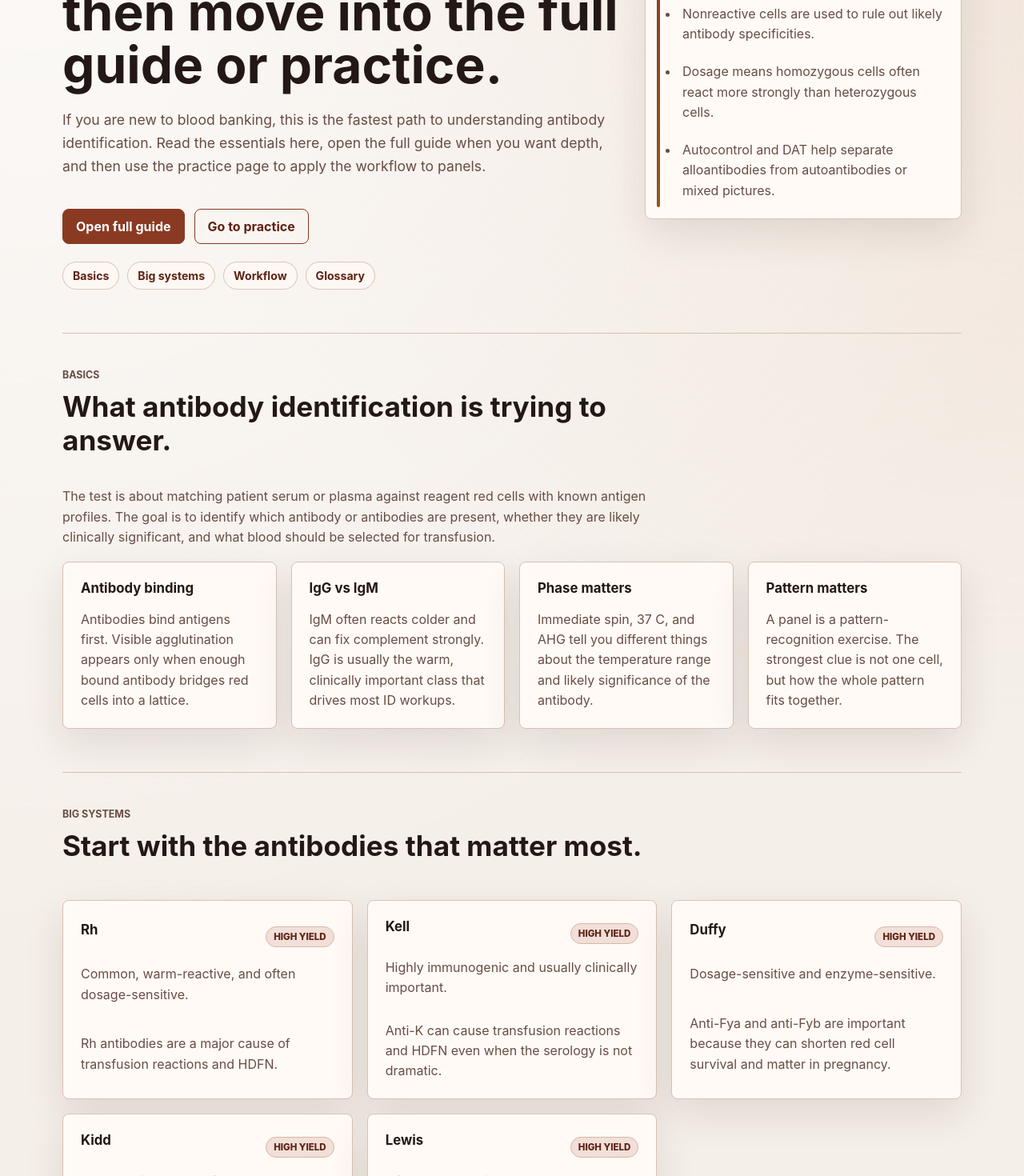
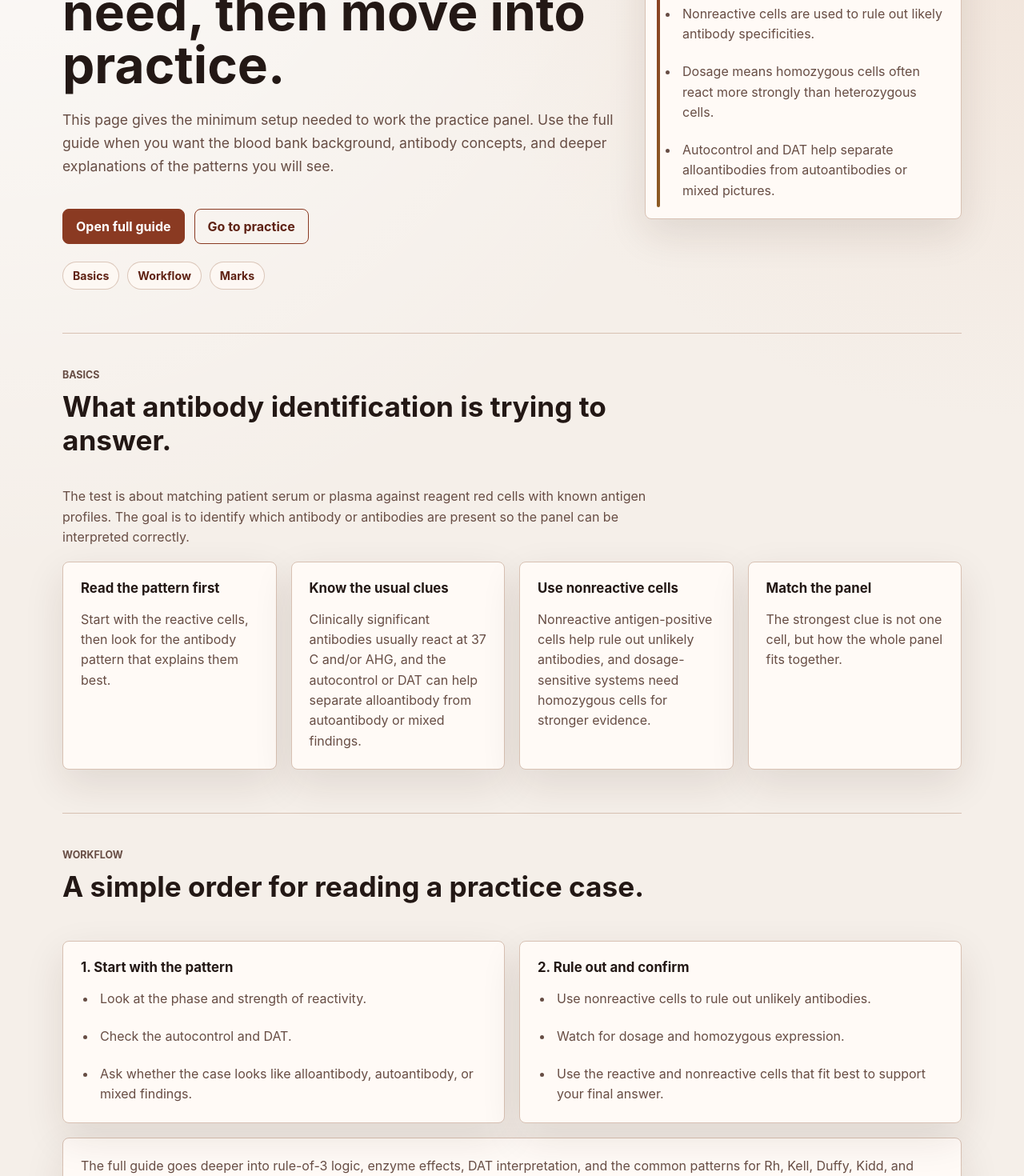
Before and after one commit to katielparkinson/antibody-identification, a Next.js app: page / in a window 1280 px wide. Shown: the part 240-1710 px from the top of the page at 80% size. Built offline with nearby package versions, Linux system fonts and the light colour scheme.

Commit message:
Refine antibody ID learning content

```diff
--- a/src/app/page.tsx
+++ b/src/app/page.tsx
@@ -1,6 +1,6 @@
 import type { Metadata } from "next";
 import Link from "next/link";
-import { glossary, phaseRows, quickFacts, systems } from "@/lib/learningContent";
+import { quickFacts } from "@/lib/learningContent";
 
 export const metadata: Metadata = {
   title: "Antibody Identification | Quick Start",
@@ -13,12 +13,11 @@ export default function Home() {
       <section className="hero guide-hero">
         <div className="hero-copy guide-hero-copy">
           <p className="eyebrow">Quick start</p>
-          <h1>Learn the essentials, then move into the full guide or practice.</h1>
+          <h1>Learn only what you need, then move into practice.</h1>
           <p className="lede">
-            If you are new to blood banking, this is the fastest path to
-            understanding antibody identification. Read the essentials here,
-            open the full guide when you want depth, and then use the practice
-            page to apply the workflow to panels.
+            This page gives the minimum setup needed to work the practice panel.
+            Use the full guide when you want the blood bank background, antibody
+            concepts, and deeper explanations of the patterns you will see.
           </p>
           <div className="actions">
             <Link className="button" href="/guide">
@@ -42,9 +41,8 @@ export default function Home() {
 
       <nav className="guide-nav" aria-label="Learn page shortcuts">
         <a href="#basics">Basics</a>
-        <a href="#systems">Big systems</a>
         <a href="#strategy">Workflow</a>
-        <a href="#glossary">Glossary</a>
+        <a href="#marks">Marks</a>
       </nav>
 
       <section className="section" id="basics">
@@ -54,70 +52,52 @@ export default function Home() {
           <p>
             The test is about matching patient serum or plasma against reagent
             red cells with known antigen profiles. The goal is to identify
-            which antibody or antibodies are present, whether they are likely
-            clinically significant, and what blood should be selected for
-            transfusion.
+            which antibody or antibodies are present so the panel can be
+            interpreted correctly.
           </p>
         </div>
         <div className="grid grid-4">
           <article className="card">
-            <h3>Antibody binding</h3>
+            <h3>Read the pattern first</h3>
             <p>
-              Antibodies bind antigens first. Visible agglutination appears
-              only when enough bound antibody bridges red cells into a lattice.
+              Start with the reactive cells, then look for the antibody pattern
+              that explains them best.
             </p>
           </article>
           <article className="card">
-            <h3>IgG vs IgM</h3>
+            <h3>Know the usual clues</h3>
             <p>
-              IgM often reacts colder and can fix complement strongly. IgG is
-              usually the warm, clinically important class that drives most ID workups.
+              Clinically significant antibodies usually react at 37 C and/or AHG,
+              and the autocontrol or DAT can help separate alloantibody from
+              autoantibody or mixed findings.
             </p>
           </article>
           <article className="card">
-            <h3>Phase matters</h3>
+            <h3>Use nonreactive cells</h3>
             <p>
-              Immediate spin, 37 C, and AHG tell you different things about the
-              temperature range and likely significance of the antibody.
+              Nonreactive antigen-positive cells help rule out unlikely
+              antibodies, and dosage-sensitive systems need homozygous cells
+              for stronger evidence.
             </p>
           </article>
           <article className="card">
-            <h3>Pattern matters</h3>
+            <h3>Match the panel</h3>
             <p>
-              A panel is a pattern-recognition exercise. The strongest clue is
-              not one cell, but how the whole pattern fits together.
+              The strongest clue is not one cell, but how the whole panel fits
+              together.
             </p>
           </article>
-        </div>
-      </section>
-
-      <section className="section" id="systems">
-        <div className="section-heading">
-          <p className="eyebrow">Big systems</p>
-          <h2>Start with the antibodies that matter most.</h2>
-        </div>
-        <div className="system-grid">
-          {systems.map((system) => (
-            <article className="card system-card" key={system.name}>
-              <div className="system-header">
-                <h3>{system.name}</h3>
-                <span className="system-badge">High yield</span>
-              </div>
-              <p>{system.summary}</p>
-              <p className="system-reason">{system.why}</p>
-            </article>
-          ))}
         </div>
       </section>
 
       <section className="section" id="strategy">
         <div className="section-heading">
           <p className="eyebrow">Workflow</p>
-          <h2>A simple order for reading a case.</h2>
+          <h2>A simple order for reading a practice case.</h2>
         </div>
         <div className="split-layout">
           <article className="card">
-            <h3>1. Check the setup</h3>
+            <h3>1. Start with the pattern</h3>
             <ul className="compact-list">
               <li>Look at the phase and strength of reactivity.</li>
               <li>Check the autocontrol and DAT.</li>
@@ -125,11 +105,11 @@ export default function Home() {
             </ul>
           </article>
           <article className="card">
-            <h3>2. Narrow the candidates</h3>
+            <h3>2. Rule out and confirm</h3>
             <ul className="compact-list">
               <li>Use nonreactive cells to rule out unlikely antibodies.</li>
               <li>Watch for dosage and homozygous expression.</li>
-              <li>Use enzyme behavior to support or weaken a hypothesis.</li>
+              <li>Use the reactive and nonreactive cells that fit best to support your final answer.</li>
             </ul>
           </article>
         </div>
@@ -142,10 +122,10 @@ export default function Home() {
         </div>
       </section>
 
-      <section className="section">
+      <section className="section" id="marks">
         <div className="section-heading">
-          <p className="eyebrow">How to do the panel</p>
-          <h2>The procedure the practice page assumes you already know.</h2>
+          <p className="eyebrow">Marks</p>
+          <h2>The only notation the practice page uses.</h2>
         </div>
         <div className="split-layout">
           <article className="card">
@@ -198,56 +178,6 @@ export default function Home() {
         </div>
       </section>
 
-      <section className="section" id="glossary">
-        <div className="section-heading">
-          <p className="eyebrow">Glossary</p>
-          <h2>The minimum vocabulary you need to keep going.</h2>
-        </div>
-        <div className="table-wrap">
-          <table className="info-table">
-            <thead>
-              <tr>
-                <th>Term</th>
-                <th>Meaning</th>
-              </tr>
-            </thead>
-            <tbody>
-              {glossary.slice(0, 5).map((item) => (
-                <tr key={item.term}>
-                  <td>{item.term}</td>
-                  <td>{item.meaning}</td>
-                </tr>
-              ))}
-            </tbody>
-          </table>
-        </div>
-      </section>
-
-      <section className="section">
-        <div className="section-heading">
-          <p className="eyebrow">Quick check</p>
-          <h2>Before you move on, remember these signals.</h2>
-        </div>
-        <div className="table-wrap">
-          <table className="info-table">
-            <thead>
-              <tr>
-                <th>Signal</th>
-                <th>What it usually suggests</th>
-              </tr>
-            </thead>
-            <tbody>
-              {phaseRows.map((row) => (
-                <tr key={row.phase}>
-                  <td>{row.phase}</td>
-                  <td>{row.take}</td>
-                </tr>
-              ))}
-            </tbody>
-          </table>
-        </div>
-      </section>
-
       <section className="section">
         <div className="section-heading">
           <p className="eyebrow">Next steps</p>
--- a/src/app/practice/page.tsx
+++ b/src/app/practice/page.tsx
@@ -84,7 +84,7 @@ export default function PracticePage() {
               <li>Click antigen cells to cycle Het, Hom, and clear.</li>
               <li>Click the cell number to cycle proof marks between +, -, and clear.</li>
               <li>Click the footer status cell to cycle Partial, Out, Suspect, and clear.</li>
-              <li>Choose a final answer when you are ready.</li>
+              <li>Choose a final answer from the dropdown when you are ready.</li>
               <li>Reveal the answer to freeze your attempt and compare the result.</li>
             </ul>
           </article>
--- a/src/lib/learningContent.ts
+++ b/src/lib/learningContent.ts
@@ -75,12 +75,12 @@ export const enzymeEffects = [
   {
     effect: "Variable",
     examples: "S and s",
-    meaning: "These can be affected inconsistently, so enzyme results must be interpreted carefully.",
+    meaning: "These can be affected inconsistently, so enzyme results should be interpreted carefully.",
   },
   {
     effect: "Unaffected",
     examples: "Kell",
-    meaning: "Kell antigens are classically not destroyed by ficin in this teaching model.",
+    meaning: "Kell antigens are generally not destroyed by ficin in this teaching model.",
   },
   {
     effect: "Why it matters",
@@ -124,8 +124,8 @@ export const references = [
     href: "https://pmc.ncbi.nlm.nih.gov/articles/PMC4140072/",
   },
   {
-    label: "Lewis-A Antibody in Clinical Practice: A Case Report",
-    href: "https://pmc.ncbi.nlm.nih.gov/articles/PMC11319887/",
+    label: "Serological characteristics of Lewis antibodies and their clinical significance - A case series",
+    href: "https://pmc.ncbi.nlm.nih.gov/articles/PMC10244237/",
   },
 ];
 
```
Also changed, not shown: src/app/guide/page.tsx (+21 -21 lines).
